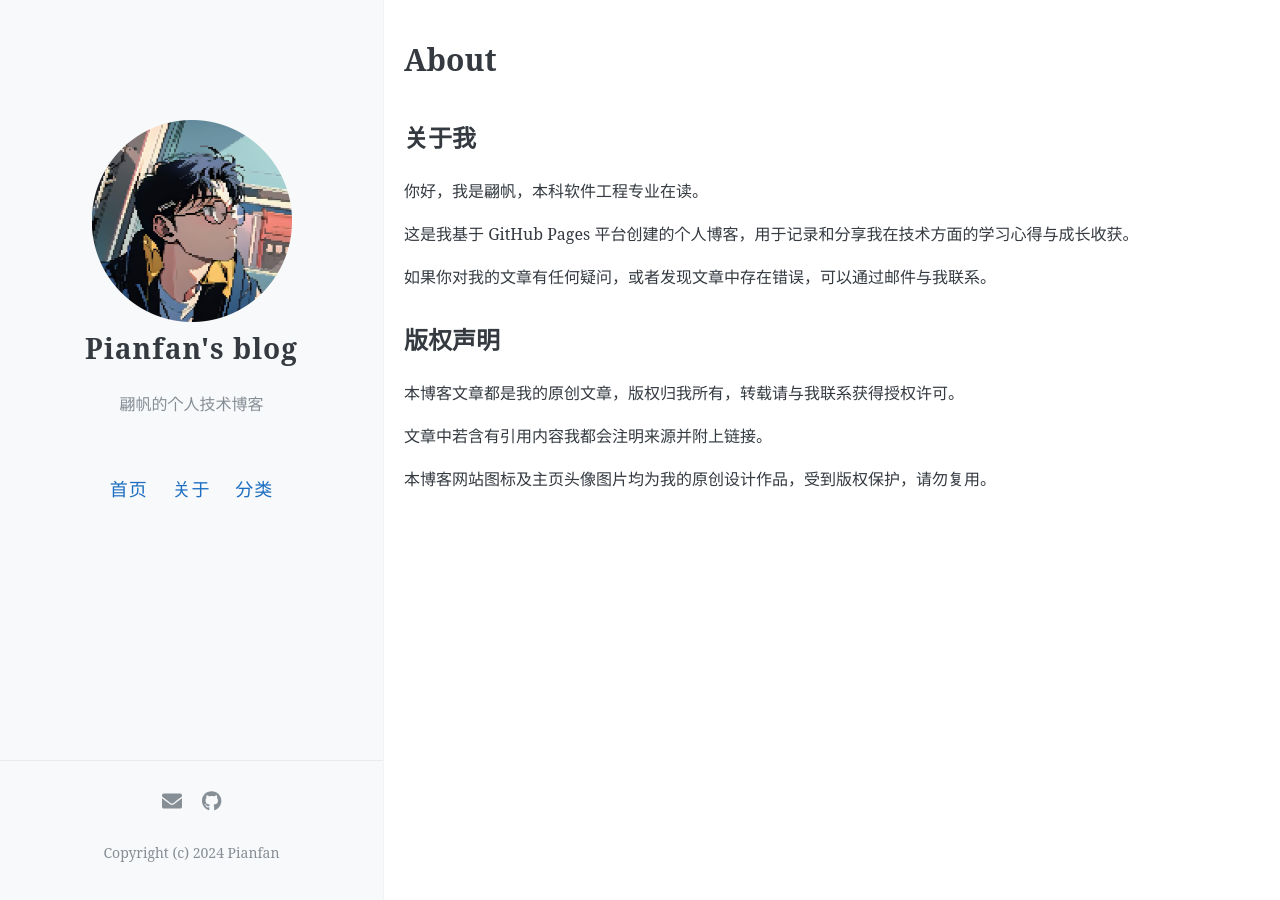
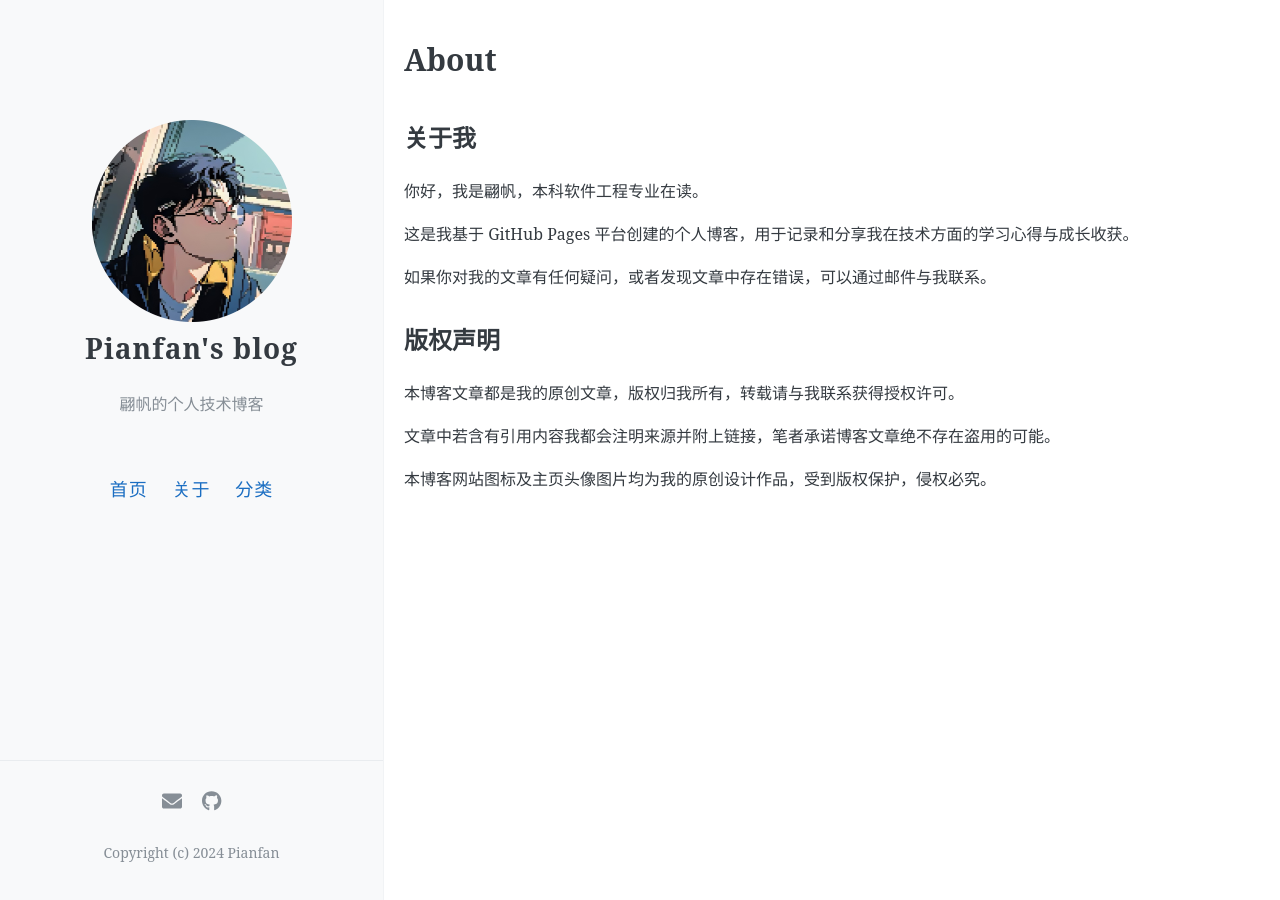
Before and after one commit to Alwyn-Tan/alwyn-tan.github.io, a Jekyll site: the page built from about.md, in a window 1280 px wide. Built offline with Jekyll 4.4.1, drawn with Linux system fonts in a browser that asks for light colours.

Commit message:
更新文章

```diff
--- a/about.md
+++ b/about.md
@@ -16,6 +16,6 @@ permalink: /about/
 
 本博客文章都是我的原创文章，版权归我所有，转载请与我联系获得授权许可。
 
-文章中若含有引用内容我都会注明来源并附上链接。
+文章中若含有引用内容我都会注明来源并附上链接，笔者承诺博客文章绝不存在盗用的可能。
 
-本博客网站图标及主页头像图片均为我的原创设计作品，受到版权保护，请勿复用。
+本博客网站图标及主页头像图片均为我的原创设计作品，受到版权保护，侵权必究。
```
Also changed, not shown: _posts/2024-1-25-letter_to_you.md (+2 -0 lines), _posts/2024-1-26-user_manual.md (added, +46 -0 lines), _posts/2024-1-26-users_notice.md (deleted, +0 -22 lines).
